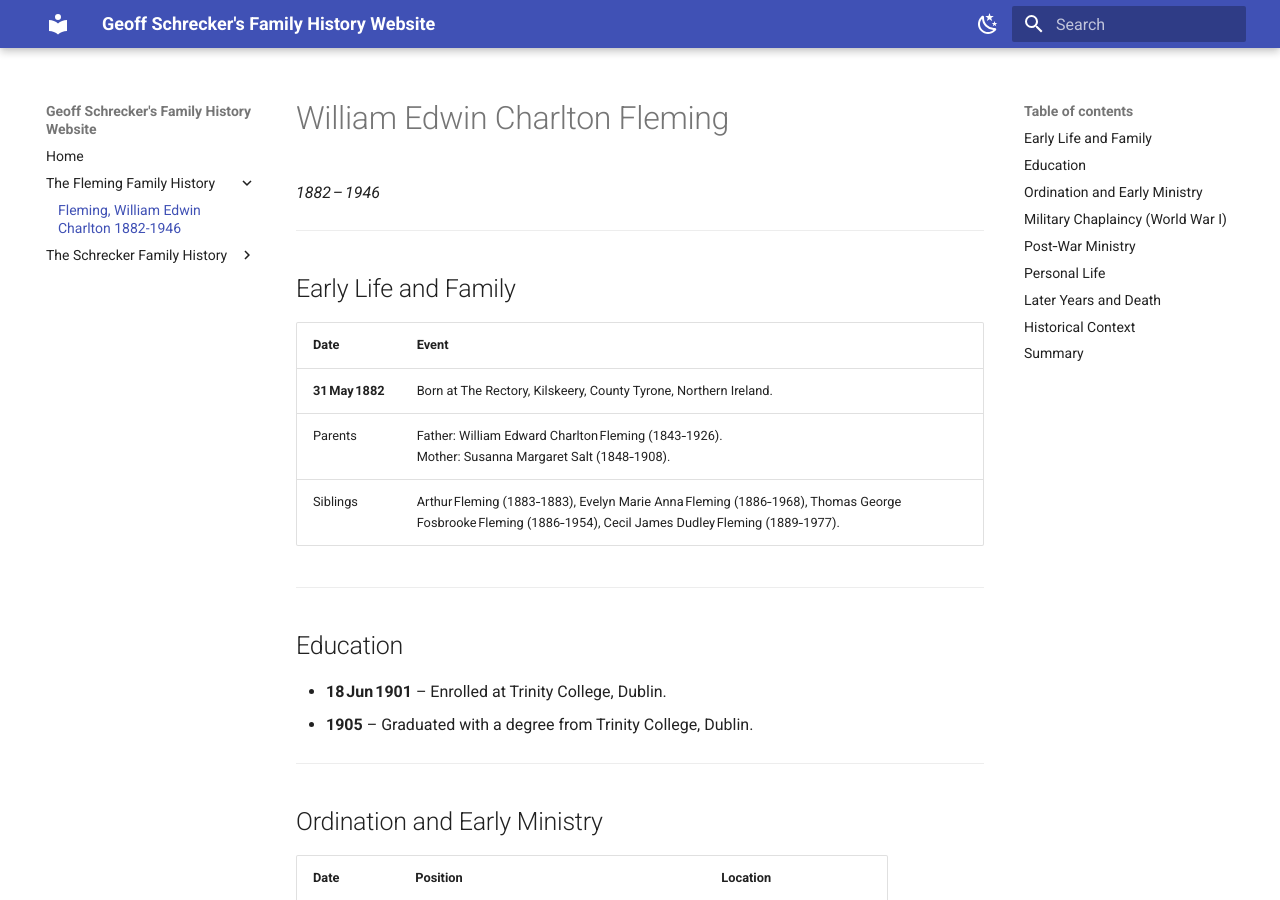
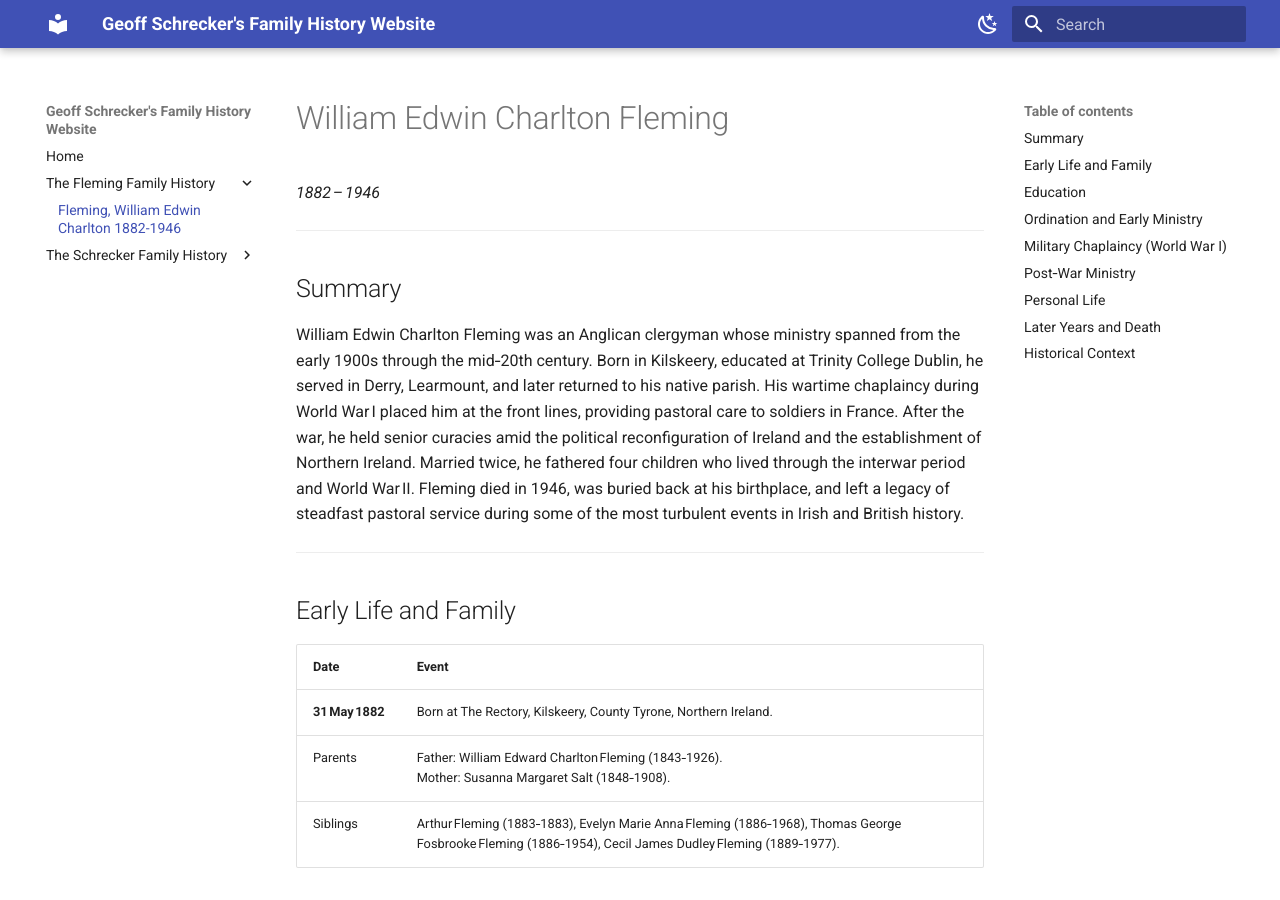
Before and after one commit to Schrecker-Family/Website, an MkDocs documentation site: the page built from docs/FlemingWEC.md, in a window 1280 px wide and 900 px high. Built offline with MkDocs 1.6.1 and Material for MkDocs 9.7.7, drawn with Linux system fonts in a browser that asks for light colours; some of the changed text lies outside the part shown.

Commit message:
Update Grandfather

```diff
--- a/docs/FlemingWEC.md
+++ b/docs/FlemingWEC.md
@@ -1,5 +1,11 @@
 # William Edwin Charlton Fleming
 *1882 – 1946*
+
+---
+
+## Summary
+
+William Edwin Charlton Fleming was an Anglican clergyman whose ministry spanned from the early 1900s through the mid‑20th century. Born in Kilskeery, educated at Trinity College Dublin, he served in Derry, Learmount, and later returned to his native parish. His wartime chaplaincy during World War I placed him at the front lines, providing pastoral care to soldiers in France. After the war, he held senior curacies amid the political reconfiguration of Ireland and the establishment of Northern Ireland. Married twice, he fathered four children who lived through the interwar period and World War II. Fleming died in 1946, was buried back at his birthplace, and left a legacy of steadfast pastoral service during some of the most turbulent events in Irish and British history.
 
 ---
 
```
Also changed, not shown: other parts of docs/FlemingWEC.md (+0 -6 lines).
